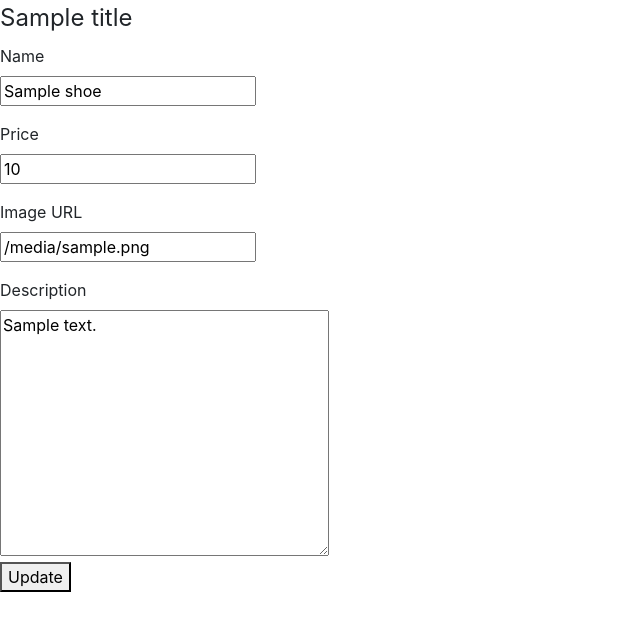
After one commit to JorgeGallegosMS/online-shoe-store, a Flask app: template templates/shoes_edit.html.j2 in a window 1280 px wide. The commit adds this page. Shown: the top 631 px of the page, without its empty margins (0-640 px from the left). Run offline with Flask 2, Linux system fonts and the light colour scheme; the template is opened without the code that fills it: most values are stand-ins (such as "Sample title", 1, 10 or a date in 2020); some libraries are stand-ins or nearby versions.

Commit message:
Able to update and delete shoes

```diff
--- a/app.py
+++ b/app.py
@@ -6,6 +6,7 @@ from bson.objectid import ObjectId
 host = os.environ.get('MONGODB_URI')
 client = MongoClient(host=f'{host}?retryWrites=false')
 db = client.get_default_database()
+# REMOVE
 # db.shoes.drop()
 
 shoes = db.shoes
@@ -20,14 +21,16 @@ def shoes_index():
 @app.route('/shoes/new')
 def shoes_new():
     """Create a new shoe"""
-    return render_template('shoes_new.html.j2', shoe={})
+    return render_template('shoes_new.html.j2', shoe={}, title='Add Shoe')
 
 @app.route('/shoes', methods=['POST'])
 def shoes_submit():
     """Submit new shoe"""
     shoe = {
         'name': request.form.get('name'),
-        'price': request.form.get('price')
+        'price': request.form.get('price'),
+        'image_url': request.form.get('image_url'),
+        'description': request.form.get('description')
     }
     print(shoe)
     shoe_id = shoes.insert_one(shoe).inserted_id
@@ -38,3 +41,30 @@ def shoes_show(shoe_id):
     """Show an individual shoe"""
     shoe = shoes.find_one({'_id': ObjectId(shoe_id)})
     return render_template('shoes_show.html.j2', shoe=shoe)
+
+@app.route('/shoes/<shoe_id>/edit')
+def shoes_edit(shoe_id):
+    """Display the edit form"""
+    shoe = shoes.find_one({'_id': ObjectId(shoe_id)})
+    return render_template('shoes_edit.html.j2', shoe=shoe, title='Update Shoe')
+
+@app.route('/shoes/<shoe_id>', methods=['POST'])
+def shoes_update(shoe_id):
+    """Update shoe"""
+    updated_shoe = {
+        'name': request.form.get('name'),
+        'price': request.form.get('price'),
+        'image_url': request.form.get('image_url'),
+        'description': request.form.get('description')
+    }
+    shoes.update_one(
+        {'_id': ObjectId(shoe_id)},
+        {'$set': updated_shoe}
+    )
+    return redirect(url_for('shoes_show', shoe_id=shoe_id))
+
+@app.route('/shoes/<shoe_id>/delete', methods=['POST'])
+def shoes_delete(shoe_id):
+    """Remove a shoe"""
+    shoes.delete_one({'_id': ObjectId(shoe_id)})
+    return redirect(url_for('shoes_index'))
--- /dev/null
+++ b/templates/base.html.j2
@@ -0,0 +1,14 @@
+<!doctype html>
+<html>
+    <head>
+        <meta charset='utf-8'>
+        <title>Playlister</title>
+        <link rel="stylesheet" href="https://stackpath.bootstrapcdn.com/bootstrap/4.3.1/css/bootstrap.min.css" integrity="sha384-ggOyR0iXCbMQv3Xipma34MD+dH/1fQ784/j6cY/iJTQUOhcWr7x9JvoRxT2MZw1T" crossorigin="anonymous">
+    </head>
+
+    <body>
+        {% block content %}
+
+        {% endblock %}
+    </body>
+</html>
--- /dev/null
+++ b/templates/partials/shoes_form.html.j2
@@ -0,0 +1,26 @@
+<fieldset>
+        <legend>{{ title }}</legend>
+
+        <!-- NAME -->
+        <p>
+            <label for="shoe-name">Name</label><br>
+            <input id="shoe-name" type="text" name="name" value="{{ shoe.name }}">
+        </p>
+
+        <!-- PRICE -->
+        <p>
+            <label for="shoe-price">Price</label><br>
+            <input id="shoe-price" type="text" name="price" value="{{ shoe.price }}">
+        </p>
+
+        <!-- IMAGE URL -->
+        <p>
+            <label for="image_url">Image URL</label><br>
+            <input id="image_url" type="text" name="image_url" value="{{ shoe.image_url }}">
+        </p>
+
+        <!-- DESCRIPTION -->
+        <label for="description">Description</label><br>
+        <textarea name="description" id="description" cols="30" rows="10">{{ shoe.description }}</textarea>
+
+    </fieldset>
--- /dev/null
+++ b/templates/shoes_edit.html.j2
@@ -0,0 +1,11 @@
+{% extends 'base.html.j2' %}
+
+{% block content %}
+    <form action="/shoes/{{ shoe._id }}" method="POST">
+        {% include 'partials/shoes_form.html.j2' %}
+
+        <p>
+            <button type="submit">Update</button>
+        </p>
+    </form>
+{% endblock %}
```
Also changed, not shown: templates/shoes_index.html.j2 (+19 -5 lines), templates/shoes_new.html.j2 (+6 -17 lines), templates/shoes_show.html.j2 (+17 -0 lines).
